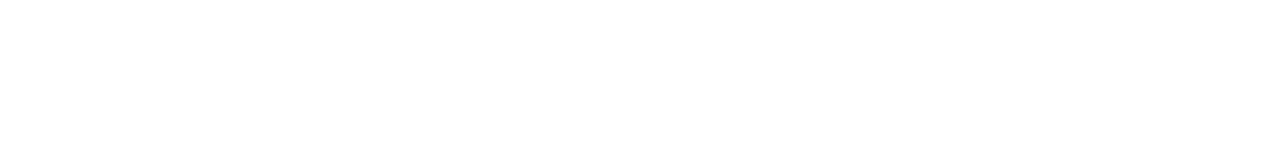
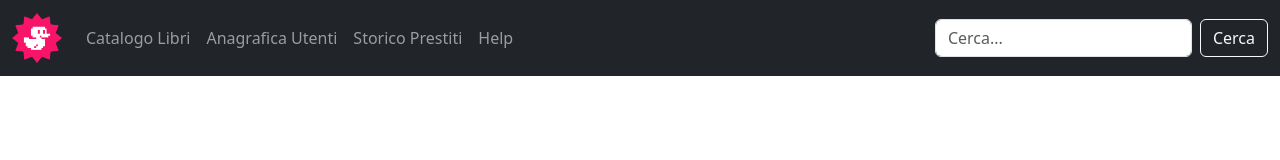
Before and after one commit to Deni0012/html-css-bootstrap-dashboard, a plain HTML site: page index.html in a window 1280 px wide. Drawn offline with nearby package versions, Linux system fonts and the light colour scheme.

Commit message:
feat: creazione del navbar

```diff
--- a/index.html
+++ b/index.html
@@ -12,6 +12,28 @@
     <script src="https://kit.fontawesome.com/a076d05399.js" crossorigin="anonymous"></script>
 </head>
 <body>
+    <!-- Navbar -->
+    <nav class="navbar navbar-expand-lg navbar-dark bg-dark">
+        <div class="container-fluid">
+            <a class="navbar-brand" href="#"><img src="img/duck.png" alt="Duck" height="50"></a>
+            <button class="navbar-toggler" type="button" data-bs-toggle="collapse" data-bs-target="#navbarNav">
+                <span class="navbar-toggler-icon"></span>
+            </button>
+            <div class="collapse navbar-collapse" id="navbarNav">
+                <ul class="navbar-nav text-left">
+                    <li class="nav-item"><a class="nav-link" href="#">Catalogo Libri</a></li>
+                    <li class="nav-item"><a class="nav-link" href="#">Anagrafica Utenti</a></li>
+                    <li class="nav-item"><a class="nav-link" href="#">Storico Prestiti</a></li>
+                    <li class="nav-item"><a class="nav-link" href="#">Help</a></li>
+                </ul>
+            </div>
+            <form class="d-none d-lg-flex" role="search">
+                <input class="form-control me-2" type="search" placeholder="Cerca..." aria-label="Search">
+                <button class="btn btn-outline-light" type="submit">Cerca</button>
+            </form>
+        </div>
+    </nav>
+
      <!-- java -->
     <script src="https://cdn.jsdelivr.net/npm/bootstrap@5.3.0/dist/js/bootstrap.bundle.min.js"></script>
 </body>
```
Also changed, not shown: img/duck.png (added).
